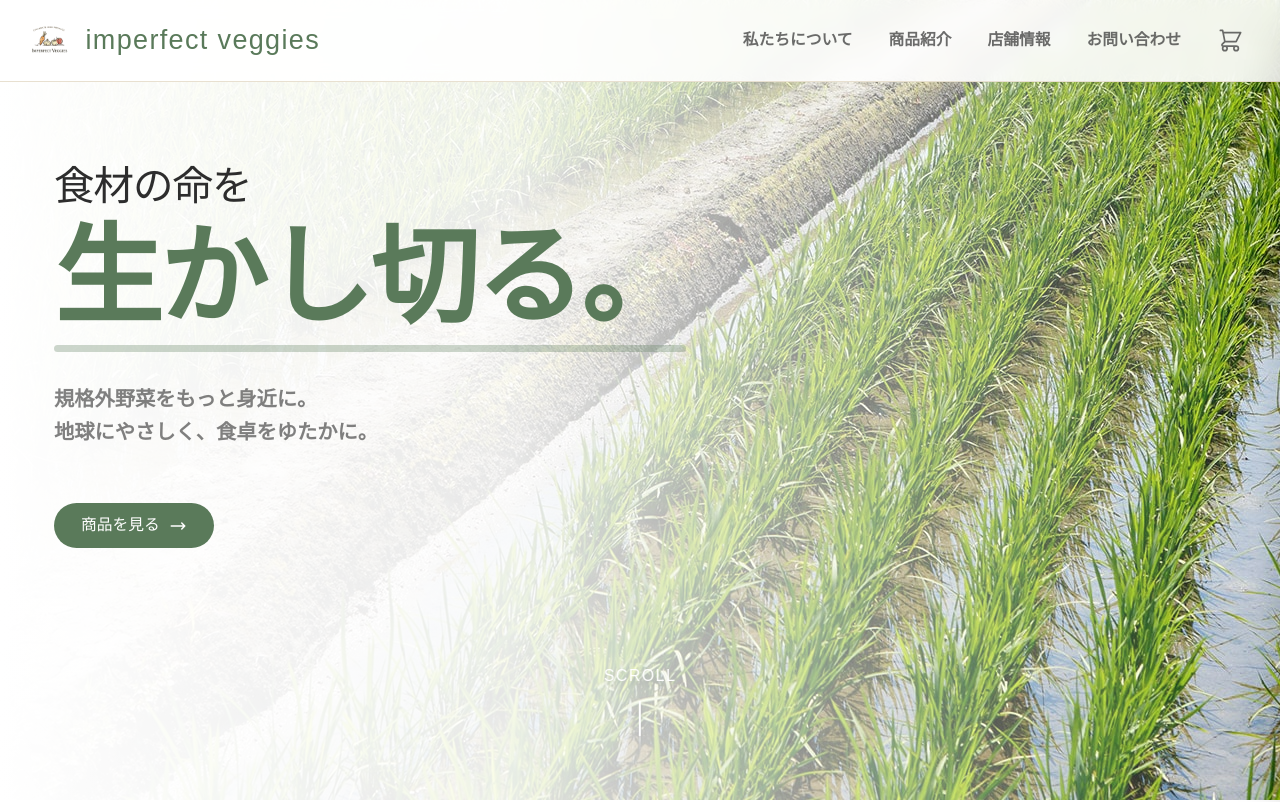
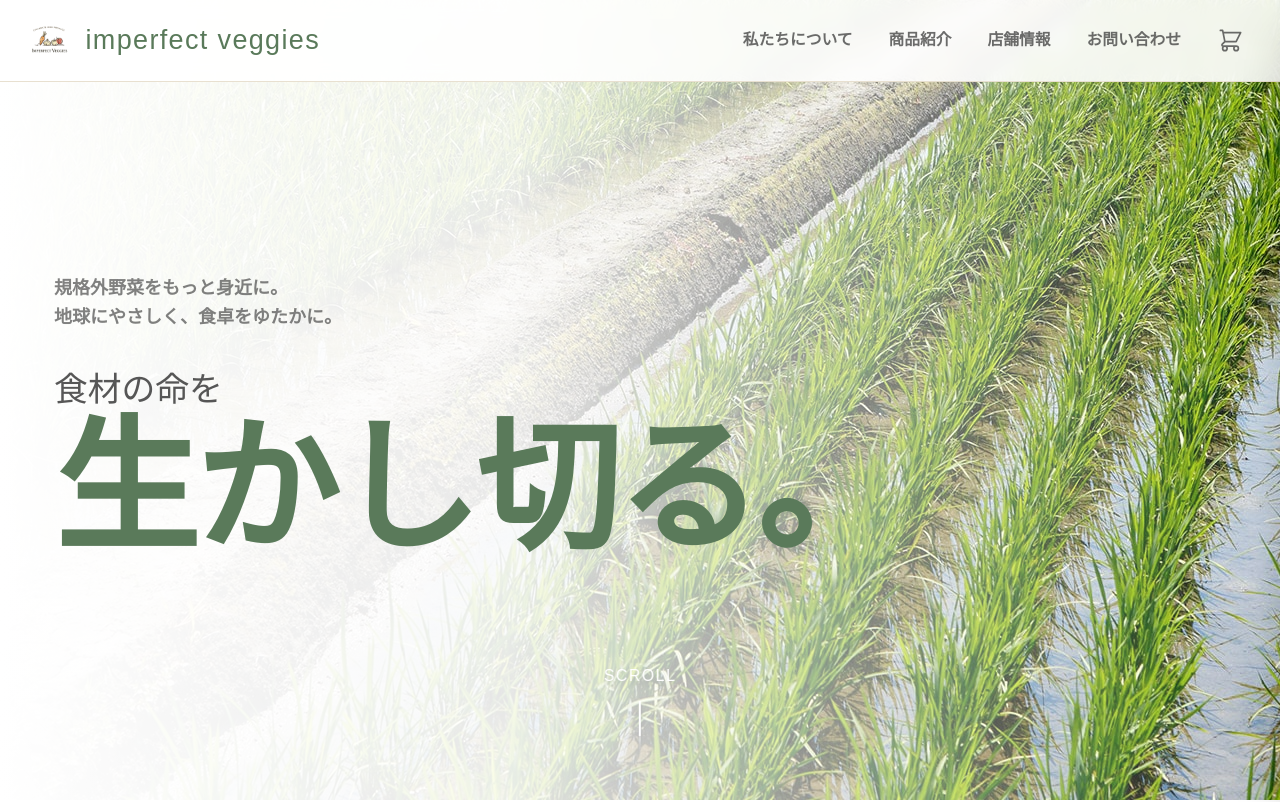
Before and after one commit to ST1105/IMPERFECT-VEGGIES, a Next.js app: page / in a window 1280 px wide. Shown: the top 802 px of the page. Built offline with nearby package versions, Linux system fonts and the light colour scheme; a web font is replaced by a local one.

Commit message:
topページのデザイン改善”

```diff
--- a/app/page.tsx
+++ b/app/page.tsx
@@ -35,7 +35,7 @@ export default function Home() {
               src={src}
               alt="畑の風景"
               fill
-              className={`object-cover transition-opacity duration-1000 ${
+              className={`object-cover object-center transition-opacity duration-1000 ${
                 index === currentImageIndex ? "opacity-100" : "opacity-0"
               }`}
               priority={index === 0}
@@ -45,39 +45,25 @@ export default function Home() {
         {/* 左から右へのグラデーションオーバーレイ */}
         <div className="absolute inset-0 bg-gradient-to-r from-white via-white/90 via-40% to-transparent" />
 
-        {/* メインコンテンツ */}
-        <div className="relative z-10 w-full max-w-7xl mx-auto px-6 sm:px-8 lg:px-12">
-          <div className="max-w-xl -translate-y-12 sm:-translate-y-16 lg:-translate-y-20">
-            {/* メインコピー */}
-            <div className="mb-8 sm:mb-10 animate-fade-in-up animation-delay-200">
-              <p className="text-2xl sm:text-3xl md:text-4xl font-klee font-medium text-foreground leading-[1.2] tracking-tight mb-2">
-                食材の命を
-              </p>
-              <h1 className="text-5xl sm:text-6xl md:text-7xl lg:text-8xl font-klee font-bold text-green-primary leading-[1.1] tracking-tight relative inline-block">
-                生かし切る。
-                <span className="absolute -bottom-2 sm:-bottom-3 left-0 w-full h-1 sm:h-1.5 bg-green-primary/30 rounded-full" />
-              </h1>
-            </div>
+        {/* メインコンテンツ - Z型レイアウト */}
+        <div className="relative z-10 w-full max-w-7xl mx-auto px-6 sm:px-8 lg:px-12 min-h-[calc(100vh-5rem)] flex flex-col justify-center">
 
-            {/* サブテキスト */}
-            <p className="text-foreground/60 text-base sm:text-lg mb-10 sm:mb-12 leading-relaxed animate-fade-in-up animation-delay-400">
-              規格外野菜をもっと身近に。<br className="hidden sm:block" />
-              地球にやさしく、食卓をゆたかに。
+          {/* 上部: サブテキスト（左上に配置 - Z型の始点） */}
+          <p className="text-foreground/60 text-sm sm:text-base mb-8 max-w-xs leading-relaxed animate-fade-in-up animation-delay-200">
+            規格外野菜をもっと身近に。<br />
+            地球にやさしく、食卓をゆたかに。
+          </p>
+
+          {/* 中央: メインコピー（大きく、インパクトを持たせる - Z型の中央） */}
+          <div className="mb-12 animate-fade-in-up animation-delay-400">
+            <p className="text-xl sm:text-2xl md:text-3xl font-klee font-medium text-foreground/80 mb-2">
+              食材の命を
             </p>
+            <h1 className="text-6xl sm:text-7xl md:text-8xl lg:text-9xl font-klee font-bold text-green-primary leading-[1.0] tracking-tight">
+              生かし切る。
+            </h1>
+          </div>
 
-            {/* CTA */}
-            <div className="animate-fade-in-up animation-delay-600">
-              <Link
-                href="#products"
-                className="inline-flex items-center gap-2 bg-green-primary text-white px-6 py-2.5 rounded-full text-sm font-medium hover:bg-green-light transition-all duration-300 hover:shadow-lg hover:-translate-y-0.5"
-              >
-                商品を見る
-                <svg className="w-4 h-4" fill="none" stroke="currentColor" viewBox="0 0 24 24">
-                  <path strokeLinecap="round" strokeLinejoin="round" strokeWidth={2} d="M17 8l4 4m0 0l-4 4m4-4H3" />
-                </svg>
-              </Link>
-            </div>
-          </div>
         </div>
 
         {/* スクロールインジケーター */}
```
